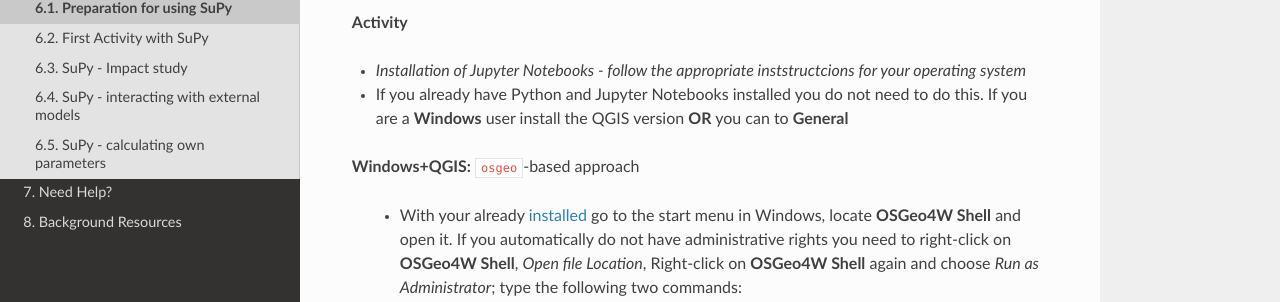
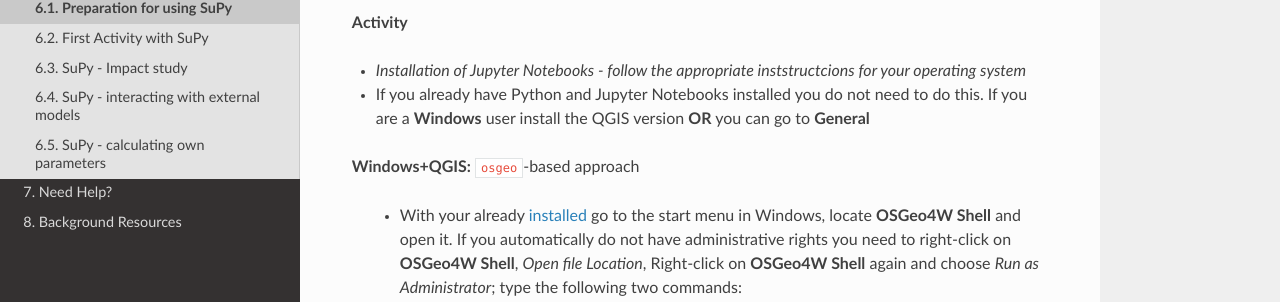
Before and after one commit to Urban-Meteorology-Reading/UMEP-Workshop, a Sphinx documentation site: the page built from source/SUPY/SuPy1.rst, in a window 1280 px wide and 900 px high. Shown: the part 341-643 px from the top of the window. Built offline with Sphinx 7.4.7 and the Read the Docs theme 2.0.0, drawn with Linux system fonts in a browser that asks for light colours; pages that are not in the unit, such as notebooks, are missing from menus.

Commit message:
Update SuPy1.rst

```diff
--- a/source/SUPY/SuPy1.rst
+++ b/source/SUPY/SuPy1.rst
@@ -15,7 +15,7 @@
 **Activity**
 
 - *Installation of Jupyter Notebooks - follow the appropriate inststructcions for your operating system*
-- If you already have Python and Jupyter Notebooks installed you do not need to do this. If you are a **Windows** user install the QGIS version **OR** you can to **General**
+- If you already have Python and Jupyter Notebooks installed you do not need to do this. If you are a **Windows** user install the QGIS version **OR** you can go to **General**
 
 
 **Windows+QGIS:** ``osgeo``-based approach
```
